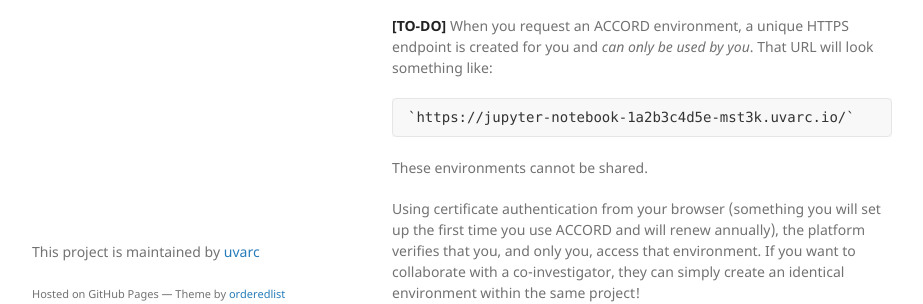
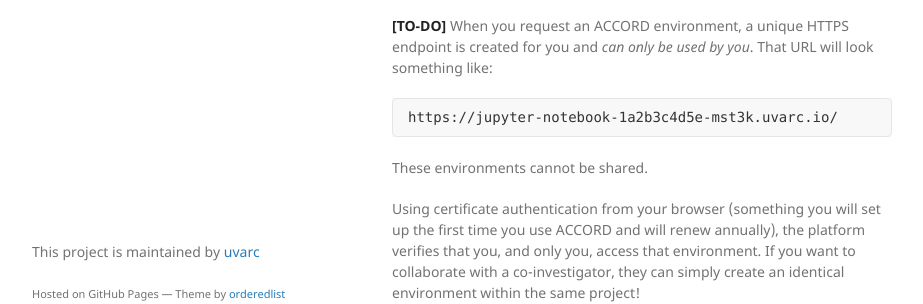
Before and after one commit to uvarc/accord, a Jekyll site: the page built from docs/security.md, in a window 1280 px wide and 900 px high, scrolled down 557 px. Shown: the part 527-831 px from the top of the window, without its empty margins (178-1101 px from the left). Built offline with Jekyll 4.4.1, drawn with Linux system fonts in a browser that asks for light colours; our own code applies the rules of GitHub Pages for plain Markdown files.

```diff
--- a/docs/security.md
+++ b/docs/security.md
@@ -57,7 +57,7 @@ and requests.
 **[TO-DO]** When you request an ACCORD environment, a unique HTTPS endpoint is created for you and
 *can only be used by you*. That URL will look something like:
 
-    `https://jupyter-notebook-1a2b3c4d5e-mst3k.uvarc.io/`
+    https://jupyter-notebook-1a2b3c4d5e-mst3k.uvarc.io/
 
 These environments cannot be shared.
 
```
